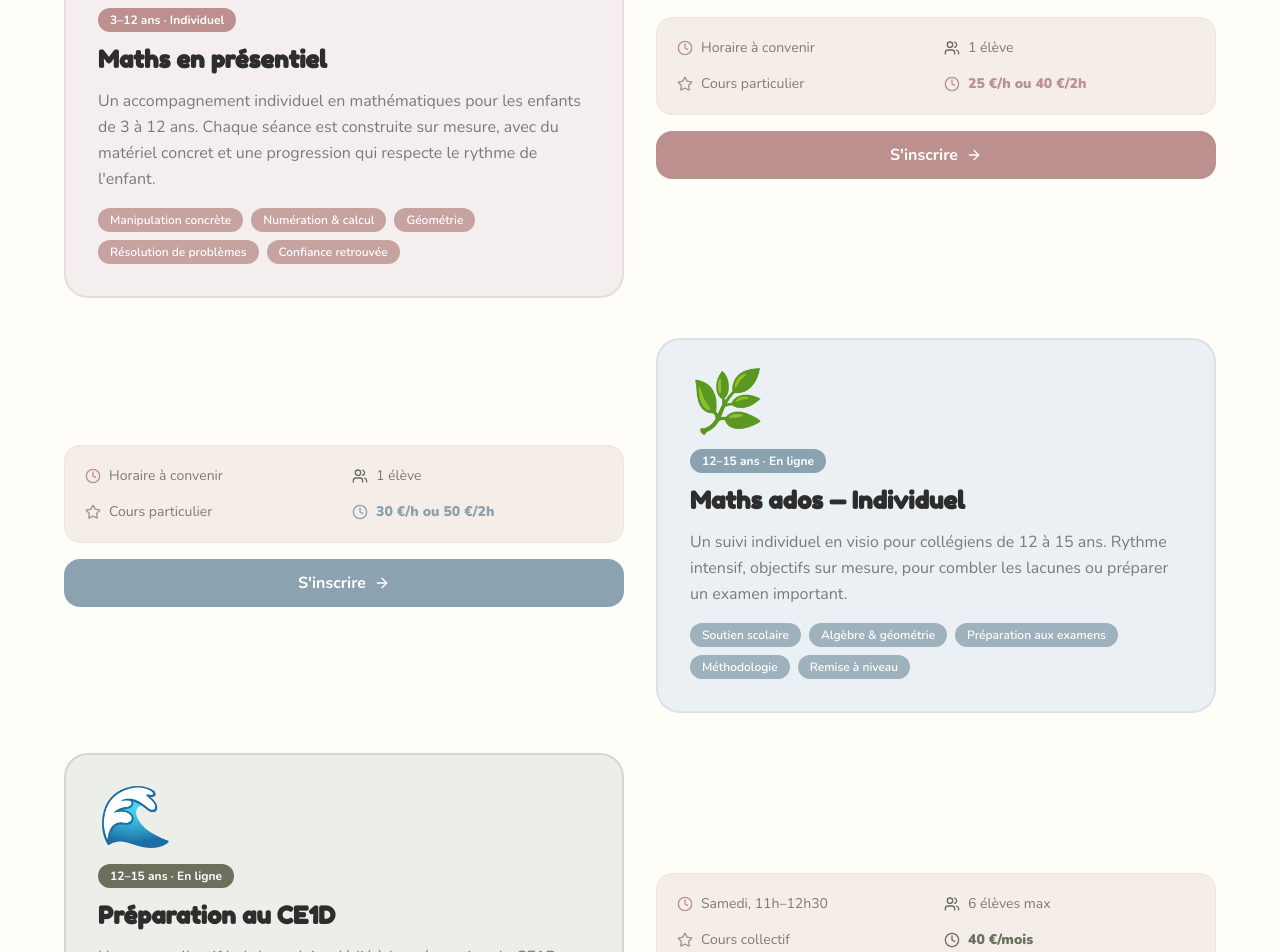
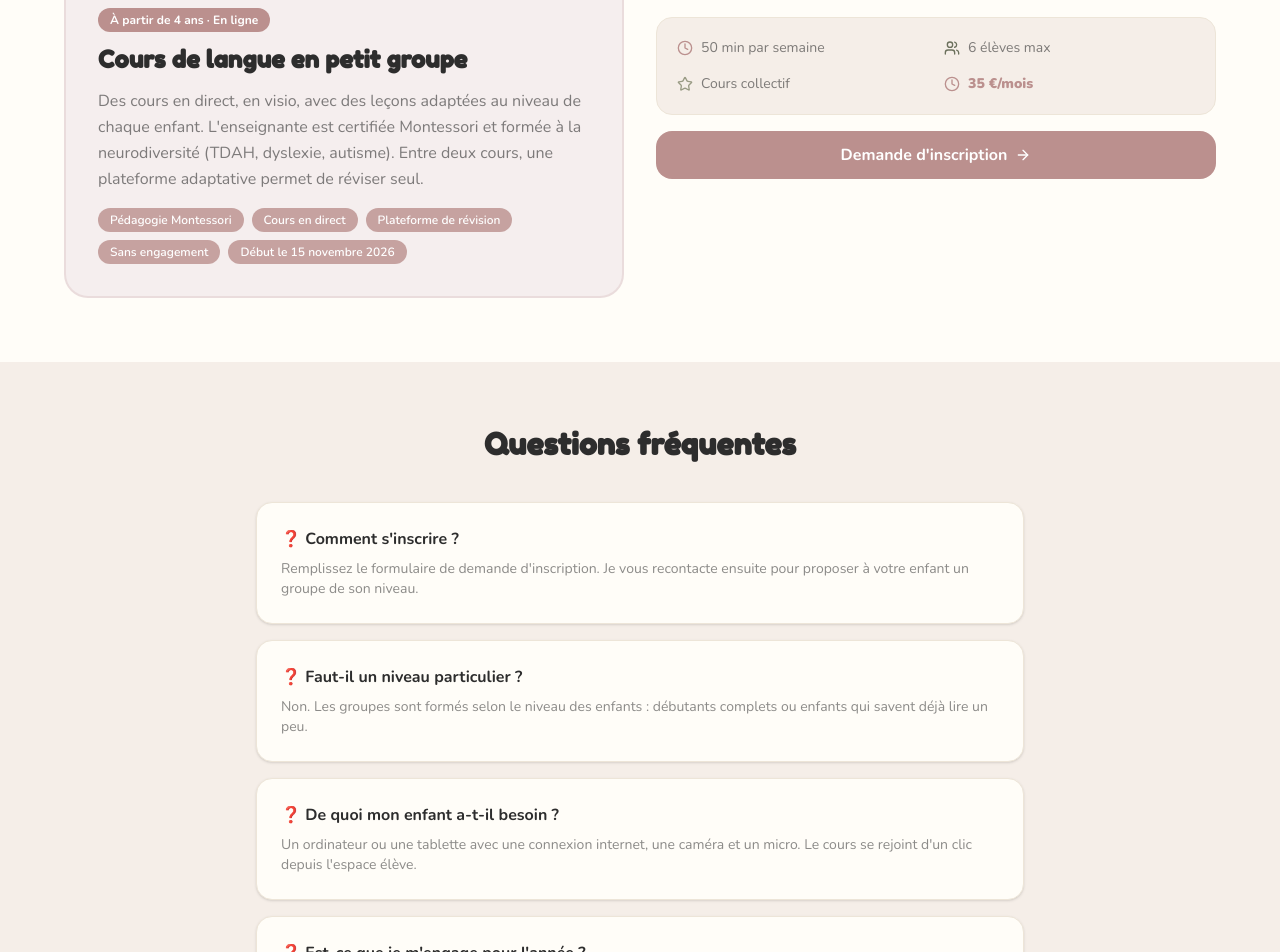
Before and after one commit to nanbari/language_learning_platform, a Next.js app: page /courses in a window 1280 px wide. Shown: the part 520-1472 px from the top of the page. Built offline with nearby package versions, Linux system fonts and the light colour scheme.

Commit message:
Site public : plus aucune mention des mathématiques, « cours de langue » à la place

```diff
--- a/src/app/(site)/about/page.tsx
+++ b/src/app/(site)/about/page.tsx
@@ -3,23 +3,23 @@ import { Award, BookOpen, Heart, Users } from "lucide-react";
 const steps = [
   {
     color: "#BB908E",
-    title: "1. Prise de contact",
-    desc: "Un premier échange (téléphone ou visio) pour comprendre les besoins de l'élève, ses difficultés et les objectifs des parents.",
+    title: "1. Demande d'inscription",
+    desc: "Vous remplissez le formulaire en ligne. Je vous recontacte pour faire le point sur le niveau de votre enfant et vos attentes.",
   },
   {
     color: "#8BA3B1",
-    title: "2. Séance découverte",
-    desc: "Une première séance d'observation pour cerner les acquis et construire ensemble un parcours adapté — pas de plan rigide, un cap clair.",
+    title: "2. Un groupe à son niveau",
+    desc: "Votre enfant rejoint un petit groupe de 6 élèves maximum, formé selon le niveau de chacun.",
   },
   {
     color: "#6B705C",
-    title: "3. Séances régulières",
-    desc: "Chaque séance combine manipulation, exercices progressifs et retours concrets. L'élève repart avec des repères et, très vite, plus de confiance.",
+    title: "3. Un cours chaque semaine",
+    desc: "Une séance de 50 minutes en direct, en visio : on voit, on entend, on trace et on participe. L'élève repart avec des repères et, très vite, plus de confiance.",
   },
   {
     color: "#999B84",
-    title: "4. Suivi et bilan",
-    desc: "Point régulier avec les parents pour suivre la progression, ajuster les objectifs et célébrer les victoires — petites ou grandes.",
+    title: "4. Révisions et suivi",
+    desc: "Entre deux cours, votre enfant révise seul sur la plateforme. Je fais régulièrement le point avec vous pour suivre sa progression et célébrer ses victoires, petites ou grandes.",
   },
 ];
 
@@ -34,7 +34,7 @@ export default function AboutPage() {
             Notre approche
           </h1>
           <p className="text-[#2D2D2D]/55 text-lg max-w-2xl mx-auto leading-relaxed">
-            Monte & Souris, c'est un accompagnement en mathématiques pour les enfants et les adolescents, inspiré de la pédagogie Montessori. L'objectif : leur rendre les maths claires, concrètes, et — pourquoi pas — leur apprendre à les aimer.
+            Monte & Souris, ce sont des cours de langue pour les enfants, inspirés de la pédagogie Montessori. L'objectif : rendre l'apprentissage clair, concret et joyeux, même quand la langue n'est pas parlée à la maison.
           </p>
         </div>
       </section>
@@ -45,13 +45,13 @@ export default function AboutPage() {
           <div>
             <div className="inline-block rounded-full px-4 py-1 text-sm font-semibold mb-4 text-white" style={{ background: "#CCB9B5" }}>Ma mission</div>
             <h2 className="text-3xl font-black text-[#2D2D2D] mb-4" style={{ fontFamily: "'Fredoka One', cursive" }}>
-              Réconcilier les élèves avec les mathématiques
+              Rendre la langue accessible à chaque enfant
             </h2>
             <p className="text-[#2D2D2D]/55 leading-relaxed mb-4">
-              Trop d'élèves développent très tôt un rapport douloureux aux maths : blocages, perte de confiance, peur de se tromper. Pourtant, les mathématiques se découvrent d'abord avec les mains, les yeux et la curiosité — bien avant les symboles et les règles.
+              Beaucoup de cours de langue ne sont pas pensés pour les enfants dont la famille ne parle pas la langue : beaucoup décrochent, sans réelle évolution. Pourtant, une langue se découvre d'abord avec les yeux, les oreilles, les mains et la curiosité.
             </p>
             <p className="text-[#2D2D2D]/55 leading-relaxed">
-              Ma mission, c'est de proposer un cadre bienveillant où chaque élève peut construire son propre rapport aux maths : par la manipulation, la compréhension profonde, et la fierté de comprendre par soi-même.
+              Ma mission, c'est de proposer un cadre bienveillant où chaque enfant progresse à son rythme, y compris les enfants avec un TDAH, une dyslexie ou un autisme, et découvre la fierté de comprendre par soi-même.
             </p>
           </div>
           <div className="grid grid-cols-2 gap-4">
--- a/src/app/(site)/contact/page.tsx
+++ b/src/app/(site)/contact/page.tsx
@@ -32,7 +32,7 @@ export default function ContactPage() {
             <h2 className="text-2xl font-black text-[#2D2D2D] mb-6" style={{ fontFamily: "'Fredoka One', cursive" }}>Mes coordonnées</h2>
             <div className="space-y-4 mb-8">
               {[
-                { icon: MapPin, color: "#BB908E", label: "Zone",           val: "Bruxelles et périphérie (présentiel)" },
+                { icon: MapPin, color: "#BB908E", label: "Cours",          val: "En ligne, en visio" },
                 { icon: Phone, color: "#6B705C", label: "Téléphone",       val: "Sur demande par email" },
                 { icon: Mail,  color: "#8BA3B1", label: "Email",           val: "nassim.chouirfa@gmail.com" },
                 { icon: Clock, color: "#999B84", label: "Délai de réponse",val: "Sous 48h" },
@@ -50,7 +50,7 @@ export default function ContactPage() {
             </div>
 
             <div className="rounded-2xl p-5 bg-[#F5EEE8] border border-[#EDE5D8] text-sm text-[#2D2D2D]/65 leading-relaxed">
-              Les cours en présentiel ont lieu à domicile dans Bruxelles et sa périphérie. Pour savoir si votre zone est couverte, écrivez-moi en précisant votre commune.
+              Les cours ont lieu en ligne, en visio : votre enfant peut les suivre depuis la maison, où que vous soyez.
             </div>
           </div>
 
--- a/src/app/(site)/courses/page.tsx
+++ b/src/app/(site)/courses/page.tsx
@@ -3,39 +3,21 @@ import { Clock, Users, Star, ArrowRight } from "lucide-react";
 
 const programs = [
   {
-    emoji: "🌸", name: "Maths en présentiel", age: "3–12 ans · Individuel", color: "#BB908E", bg: "#F5EEEE",
-    schedule: "Horaire à convenir",
-    teachers: "Cours particulier",
-    capacity: "1 élève",
-    desc: "Un accompagnement individuel en mathématiques pour les enfants de 3 à 12 ans. Chaque séance est construite sur mesure, avec du matériel concret et une progression qui respecte le rythme de l'enfant.",
-    subjects: ["Manipulation concrète", "Numération & calcul", "Géométrie", "Résolution de problèmes", "Confiance retrouvée"],
-    price: "25 €/h ou 40 €/2h",
-  },
-  {
-    emoji: "🌿", name: "Maths ados — Individuel", age: "12–15 ans · En ligne", color: "#8BA3B1", bg: "#EAF0F4",
-    schedule: "Horaire à convenir",
-    teachers: "Cours particulier",
-    capacity: "1 élève",
-    desc: "Un suivi individuel en visio pour collégiens de 12 à 15 ans. Rythme intensif, objectifs sur mesure, pour combler les lacunes ou préparer un examen important.",
-    subjects: ["Soutien scolaire", "Algèbre & géométrie", "Préparation aux examens", "Méthodologie", "Remise à niveau"],
-    price: "30 €/h ou 50 €/2h",
-  },
-  {
-    emoji: "🌊", name: "Préparation au CE1D", age: "12–15 ans · En ligne", color: "#6B705C", bg: "#ECEEE9",
-    schedule: "Samedi, 11h–12h30",
+    emoji: "🌸", name: "Cours de langue en petit groupe", age: "À partir de 4 ans · En ligne", color: "#BB908E", bg: "#F5EEEE",
+    schedule: "50 min par semaine",
     teachers: "Cours collectif",
     capacity: "6 élèves max",
-    desc: "Un cours collectif hebdomadaire dédié à la préparation du CE1D en mathématiques, de septembre à juin. Chaque samedi matin, on revoit les notions clés, on s'entraîne sur des épreuves types et on travaille la méthodologie, ensemble.",
-    subjects: ["Épreuves types", "Méthodologie", "Révision ciblée", "Septembre à juin", "1h30 chaque samedi"],
-    price: "40 €/mois",
+    desc: "Des cours en direct, en visio, avec des leçons adaptées au niveau de chaque enfant. L'enseignante est certifiée Montessori et formée à la neurodiversité (TDAH, dyslexie, autisme). Entre deux cours, une plateforme adaptative permet de réviser seul.",
+    subjects: ["Pédagogie Montessori", "Cours en direct", "Plateforme de révision", "Sans engagement", "Début le 15 novembre 2026"],
+    price: "35 €/mois",
   },
 ];
 
 const faqs = [
-  { q: "Comment se déroule une première séance ?", a: "Un premier échange permet de faire le point sur les besoins, les difficultés et les objectifs de l'élève. La première séance sert ensuite à observer et à construire ensemble un parcours adapté." },
-  { q: "Où ont lieu les cours en présentiel ?", a: "Les cours en présentiel pour les 3-12 ans se déroulent à domicile dans un rayon raisonnable. Contactez-moi pour vérifier si votre zone est couverte." },
-  { q: "Quel outil est utilisé pour les cours en ligne ?", a: "Les cours en ligne pour les ados se font en visio avec un tableau blanc partagé, pour manipuler les objets mathématiques à distance comme en présentiel." },
-  { q: "En quoi consiste la préparation au CE1D ?", a: "Chaque samedi de 11h à 12h30, de septembre à juin, en visio et par groupe de 6 maximum, on revoit les notions clés du programme, on s'entraîne sur des épreuves types et on travaille la méthodologie pour aborder l'examen sereinement." },
+  { q: "Comment s'inscrire ?", a: "Remplissez le formulaire de demande d'inscription. Je vous recontacte ensuite pour proposer à votre enfant un groupe de son niveau." },
+  { q: "Faut-il un niveau particulier ?", a: "Non. Les groupes sont formés selon le niveau des enfants : débutants complets ou enfants qui savent déjà lire un peu." },
+  { q: "De quoi mon enfant a-t-il besoin ?", a: "Un ordinateur ou une tablette avec une connexion internet, une caméra et un micro. Le cours se rejoint d'un clic depuis l'espace élève." },
+  { q: "Est-ce que je m'engage pour l'année ?", a: "Non. Le cours coûte 35 € par mois, sans engagement : vous pouvez arrêter à la fin de n'importe quel mois." },
 ];
 
 export default function CoursesPage() {
@@ -45,7 +27,7 @@ export default function CoursesPage() {
         <div className="max-w-4xl mx-auto text-center">
           <div className="text-6xl mb-4">📚</div>
           <h1 className="text-4xl font-black text-[#2D2D2D] mb-4" style={{ fontFamily: "'Fredoka One', cursive" }}>Nos cours</h1>
-          <p className="text-[#2D2D2D]/50 text-lg">Trois formules pour apprendre les maths autrement, de 3 à 15 ans</p>
+          <p className="text-[#2D2D2D]/50 text-lg">Apprendre une langue autrement, en ligne, à partir de 4 ans</p>
         </div>
       </section>
 
@@ -76,10 +58,10 @@ export default function CoursesPage() {
                     <div className="flex items-center gap-2 text-sm font-black" style={{ color: p.color }}><Clock size={16} style={{ color: p.color }} />{p.price}</div>
                   </div>
                 </div>
-                <Link href="/contact"
+                <Link href="/demande-inscription"
                   className="flex items-center justify-center gap-2 w-full py-3 rounded-2xl text-white font-bold transition-all hover:scale-105 hover:shadow-md"
                   style={{ background: p.color }}>
-                  S'inscrire <ArrowRight size={16} />
+                  Demande d&apos;inscription <ArrowRight size={16} />
                 </Link>
               </div>
             </div>
--- a/src/app/demande-inscription/layout.tsx
+++ b/src/app/demande-inscription/layout.tsx
@@ -4,7 +4,7 @@ import type { Metadata } from "next";
 export const metadata: Metadata = {
   title: "Demande d'inscription aux cours d'arabe | Monte & Souris",
   description:
-    "Cours d'arabe en ligne pour les enfants non arabophones de 4 à 12 ans, en petit groupe de 6 élèves maximum, inspirés de la pédagogie Montessori.",
+    "Cours d'arabe en ligne pour les enfants non arabophones à partir de 4 ans, en petit groupe de 6 élèves maximum, inspirés de la pédagogie Montessori.",
 };
 
 export default function EnrollmentLayout({ children }: { children: React.ReactNode }) {
--- a/src/app/layout.tsx
+++ b/src/app/layout.tsx
@@ -16,10 +16,10 @@ const nunito = Nunito({
 });
 
 export const metadata: Metadata = {
-  title: "Monte & Souris | Maths Montessori à Bruxelles",
+  title: "Monte & Souris | Cours de langue Montessori pour enfants",
   description:
-    "Cours particuliers de mathématiques inspirés de la pédagogie Montessori : à domicile à Bruxelles pour les 3-12 ans, en visio pour les 12-15 ans, préparation au CE1D.",
-  keywords: ["Montessori", "mathématiques", "cours particuliers", "Bruxelles", "CE1D", "soutien scolaire", "ASBL"],
+    "Cours de langue en ligne pour les enfants à partir de 4 ans : pédagogie Montessori, petits groupes de 6 élèves maximum, plateforme de révision incluse.",
+  keywords: ["cours de langue", "enfants", "Montessori", "en ligne", "Bruxelles", "ASBL"],
 };
 
 export default function RootLayout({ children }: { children: React.ReactNode }) {
--- a/src/app/page.tsx
+++ b/src/app/page.tsx
@@ -1,7 +1,7 @@
 import Image from "next/image";
 import Link from "next/link";
 import {
-  ArrowRight, Clock, Compass, HeartHandshake, House, Laptop, Leaf, MapPin, Phone, Users,
+  ArrowRight, CalendarDays, Compass, HeartHandshake, Laptop, Leaf, Phone, Users,
 } from "lucide-react";
 import Header from "@/components/layout/Header";
 import Footer from "@/components/layout/Footer";
@@ -25,62 +25,42 @@ const btnOnMossGhost =
 /* ─── Données ────────────────────────────────────────────────────────── */
 
 const facts = [
-  { icon: Users,  text: "Élèves de 3 à 15 ans" },
-  { icon: MapPin, text: "À domicile à Bruxelles ou en visio" },
-  { icon: Laptop, text: "Plateforme de révision incluse" },
+  { icon: Users,  text: "Enfants à partir de 4 ans" },
+  { icon: Laptop, text: "Cours en direct, en visio" },
+  { icon: Leaf,   text: "Plateforme de révision incluse" },
 ];
 
 type Course = {
   name: string;
   age: string;
   desc: string;
-  where: { icon: typeof House; text: string };
+  where: { icon: typeof Laptop; text: string };
   group: string;
   price: string;
   image?: { src: string; alt: string };
   tone: "white" | "sand" | "moss";
 };
 
-const courses: Course[] = [
-  {
-    name: "Maths en présentiel",
-    age: "3-12 ans, individuel",
-    desc: "Un accompagnement individuel avec du matériel concret, construit sur mesure et au rythme de l'enfant.",
-    where: { icon: House, text: "À domicile, horaire à convenir" },
-    group: "1 élève",
-    price: "25 €/h ou 40 €/2h",
-    image: {
-      // TODO photo réelle : enfant qui manipule du matériel Montessori (perles, barres), 1200x800
-      src: "https://picsum.photos/seed/monte-souris-materiel/1200/800",
-      alt: "Matériel Montessori de numération posé sur une table",
-    },
-    tone: "white",
+const course: Course = {
+  name: "Cours de langue en petit groupe",
+  age: "À partir de 4 ans, en ligne",
+  desc: "Des leçons adaptées au niveau de chaque enfant, avec une enseignante certifiée Montessori et formée à la neurodiversité (TDAH, dyslexie, autisme).",
+  where: { icon: Laptop, text: "En visio, une séance de 50 minutes par semaine" },
+  group: "6 élèves maximum",
+  price: "35 €/mois, sans engagement",
+  image: {
+    // TODO photo réelle : enfant en cours en visio, 1200x800
+    src: "https://picsum.photos/seed/monte-souris-materiel/1200/800",
+    alt: "Un enfant suit son cours en visio",
   },
-  {
-    name: "Maths ados, individuel",
-    age: "12-15 ans, en ligne",
-    desc: "Un suivi individuel en visio pour combler les lacunes, préparer un examen ou retrouver une méthode de travail.",
-    where: { icon: Laptop, text: "En visio, horaire à convenir" },
-    group: "1 élève",
-    price: "30 €/h ou 50 €/2h",
-    tone: "sand",
-  },
-  {
-    name: "Préparation au CE1D",
-    age: "12-15 ans, en ligne",
-    desc: "Un cours collectif hebdomadaire de septembre à juin : notions clés, épreuves types et méthodologie, ensemble.",
-    where: { icon: Laptop, text: "En visio, le samedi de 11h à 12h30" },
-    group: "6 élèves max",
-    price: "40 €/mois",
-    tone: "moss",
-  },
-];
+  tone: "white",
+};
 
 const pillars = [
   {
     icon: Leaf,
     title: "Pédagogie Montessori",
-    desc: "Manipuler avant d'abstraire : matériel sensoriel, mises en situation et construction progressive du sens.",
+    desc: "Voir, toucher, entendre et tracer avant d'abstraire : chaque notion se construit pas à pas.",
   },
   {
     icon: Compass,
@@ -90,12 +70,12 @@ const pillars = [
   {
     icon: Users,
     title: "Suivi personnalisé",
-    desc: "Tête-à-tête pour les 3-12 ans, petits groupes en ligne pour les ados : chaque question trouve sa réponse.",
+    desc: "Des groupes de 6 élèves maximum : chaque enfant participe, et chaque question trouve sa réponse.",
   },
   {
     icon: HeartHandshake,
     title: "Cadre bienveillant",
-    desc: "Beaucoup d'encouragement, du temps pour chaque question, et la fierté de comprendre par soi-même.",
+    desc: "Une enseignante formée à la neurodiversité, beaucoup d'encouragement et la fierté de progresser par soi-même.",
   },
 ];
 
@@ -143,8 +123,8 @@ function CourseCell({ course, className = "" }: { course: Course; className?: st
 
         <div className="mt-8 flex flex-1 flex-wrap items-end justify-between gap-4">
           <p className="font-display text-2xl font-semibold tracking-tight">{course.price}</p>
-          <Link href="/contact" className={onMoss ? btnOnMoss : btnPrimary}>
-            S’inscrire
+          <Link href="/demande-inscription" className={onMoss ? btnOnMoss : btnPrimary}>
+            Demande d’inscription
             <ArrowRight size={16} strokeWidth={2} className="transition-transform duration-300 group-hover:translate-x-0.5" />
           </Link>
         </div>
@@ -166,14 +146,14 @@ export default function HomePage() {
           <div className="mx-auto grid max-w-6xl grid-cols-1 items-center gap-10 px-4 pt-12 pb-16 sm:px-6 lg:grid-cols-12 lg:gap-12 lg:pt-16 lg:pb-24">
             <Reveal className="lg:col-span-6">
               <h1 className="font-display text-4xl font-semibold leading-[1.05] tracking-tight text-ms-ink sm:text-5xl lg:text-[3.5rem]">
-                Des maths qu’on comprend avec les mains.
+                Apprendre une langue, à son rythme.
               </h1>
               <p className="mt-6 max-w-[46ch] text-lg leading-relaxed text-ms-ink/70">
-                Cours particuliers inspirés de Montessori : à domicile à Bruxelles dès 3 ans, en visio pour les 12-15 ans.
+                Cours de langue en ligne inspirés de Montessori, pour les enfants à partir de 4 ans, en petit groupe de 6 élèves maximum.
               </p>
               <div className="mt-8 flex flex-wrap gap-3">
                 <a href="#courses" className={btnPrimary}>
-                  Découvrir les cours
+                  Découvrir le cours
                   <ArrowRight size={16} strokeWidth={2} />
                 </a>
                 <Link href="/login" className={btnGhost}>
@@ -184,10 +164,10 @@ export default function HomePage() {
 
             <Reveal delay={0.15} className="lg:col-span-6">
               <div className="relative aspect-[5/4] max-h-[520px] overflow-hidden rounded-[1.75rem] bg-ms-sand lg:aspect-[4/5] lg:max-h-[calc(100dvh-12rem)]">
-                {/* TODO photo réelle : séance de maths, enfant et enseignant autour du matériel, 1200x1500 */}
+                {/* TODO photo réelle : enfant pendant une séance, 1200x1500 */}
                 <Image
                   src="https://picsum.photos/seed/monte-souris-seance/1200/1500"
-                  alt="Un enfant manipule des perles de numération pendant une séance de mathématiques"
+                  alt="Un enfant pendant une séance Monte & Souris"
                   fill
                   priority
                   sizes="(min-width: 1024px) 50vw, 100vw"
@@ -215,24 +195,16 @@ export default function HomePage() {
           <div className="mx-auto max-w-6xl px-4 sm:px-6">
             <Reveal className="max-w-[60ch]">
               <h2 className="font-display text-3xl font-semibold tracking-tight text-ms-ink sm:text-4xl">
-                Trois formules, un même cadre.
+                Un cours, pensé pour chaque enfant.
               </h2>
               <p className="mt-4 text-lg leading-relaxed text-ms-ink/70">
-                Suivi sur mesure, matériel concret et plateforme de révision incluse, quel que soit l’âge.
+                Début des cours le dimanche 15 novembre 2026. Sans engagement : vous pouvez arrêter à la fin de n’importe quel mois.
               </p>
             </Reveal>
 
-            <div className="mt-12 grid grid-cols-1 gap-5 lg:grid-cols-12">
-              <Reveal className="lg:col-span-7 lg:row-span-2 flex">
-                <CourseCell course={courses[0]} className="w-full" />
-              </Reveal>
-              <Reveal delay={0.08} className="lg:col-span-5 flex">
-                <CourseCell course={courses[1]} className="w-full" />
-              </Reveal>
-              <Reveal delay={0.16} className="lg:col-span-5 flex">
-                <CourseCell course={courses[2]} className="w-full" />
-              </Reveal>
-            </div>
+            <Reveal className="mt-12 flex max-w-3xl">
+              <CourseCell course={course} className="w-full" />
+            </Reveal>
           </div>
         </section>
 
@@ -253,7 +225,7 @@ export default function HomePage() {
                 {/* TODO photo réelle : mains d'enfant sur du matériel Montessori, plan large, 1800x800 */}
                 <Image
                   src="https://picsum.photos/seed/monte-souris-mains/1800/800"
-                  alt="Des mains d'enfant alignent des barres de calcul Montessori"
+                  alt="Des mains d'enfant sur du matériel Montessori"
                   fill
                   sizes="(min-width: 1152px) 1152px, 100vw"
                   className="object-cover"
@@ -318,7 +290,7 @@ export default function HomePage() {
                 Une question ? Écrivez-moi.
               </h2>
               <p className="mt-4 max-w-[52ch] text-lg leading-relaxed text-ms-ink/70">
-                Inscription, disponibilités ou simple curiosité : je réponds sous 48h.
+                Inscription, niveau de votre enfant ou simple curiosité : je réponds sous 48h.
               </p>
               <a
                 href="mailto:nabilaanbari@zohomail.eu"
@@ -331,12 +303,12 @@ export default function HomePage() {
             <Reveal delay={0.1} className="lg:col-span-5 lg:pt-2">
               <ul className="divide-y divide-ms-sand text-ms-ink/80">
                 <li className="flex items-start gap-3 py-4">
-                  <MapPin size={20} strokeWidth={ICON} className="mt-0.5 shrink-0 text-ms-moss" />
-                  <span>Séances à domicile à Bruxelles et en périphérie, ou en visio.</span>
+                  <Laptop size={20} strokeWidth={ICON} className="mt-0.5 shrink-0 text-ms-moss" />
+                  <span>Cours en ligne, en visio, à suivre depuis la maison.</span>
                 </li>
                 <li className="flex items-start gap-3 py-4">
-                  <Clock size={20} strokeWidth={ICON} className="mt-0.5 shrink-0 text-ms-moss" />
-                  <span>Première séance découverte pour construire le parcours de l’élève.</span>
+                  <CalendarDays size={20} strokeWidth={ICON} className="mt-0.5 shrink-0 text-ms-moss" />
+                  <span>Début des cours le dimanche 15 novembre 2026.</span>
                 </li>
                 <li className="flex items-start gap-3 py-4">
                   <Phone size={20} strokeWidth={ICON} className="mt-0.5 shrink-0 text-ms-moss" />
--- a/src/components/layout/Footer.tsx
+++ b/src/components/layout/Footer.tsx
@@ -26,7 +26,7 @@ export default function Footer() {
             <Wordmark className="text-lg" />
           </div>
           <p className="mt-4 max-w-[42ch] text-sm leading-relaxed text-ms-ink/65">
-            Cours particuliers de mathématiques inspirés de la pédagogie Montessori. À domicile à Bruxelles pour les 3-12 ans, en visio pour les 12-15 ans.
+            Cours de langue en ligne pour les enfants à partir de 4 ans, inspirés de la pédagogie Montessori.
           </p>
           <address className="mt-4 space-y-1 text-sm not-italic text-ms-ink/65">
             <p>Rue Edmond Tollenaere, 1020 Bruxelles</p>
@@ -67,7 +67,7 @@ export default function Footer() {
 
       <div className="border-t border-ms-sand">
         <p className="mx-auto max-w-6xl px-4 py-5 text-xs text-ms-ink/50 sm:px-6">
-          © {new Date().getFullYear()} Monte & Souris ASBL, Bruxelles. Cours de mathématiques.
+          © {new Date().getFullYear()} Monte & Souris ASBL, Bruxelles. Cours de langue pour enfants.
         </p>
       </div>
     </footer>
```
